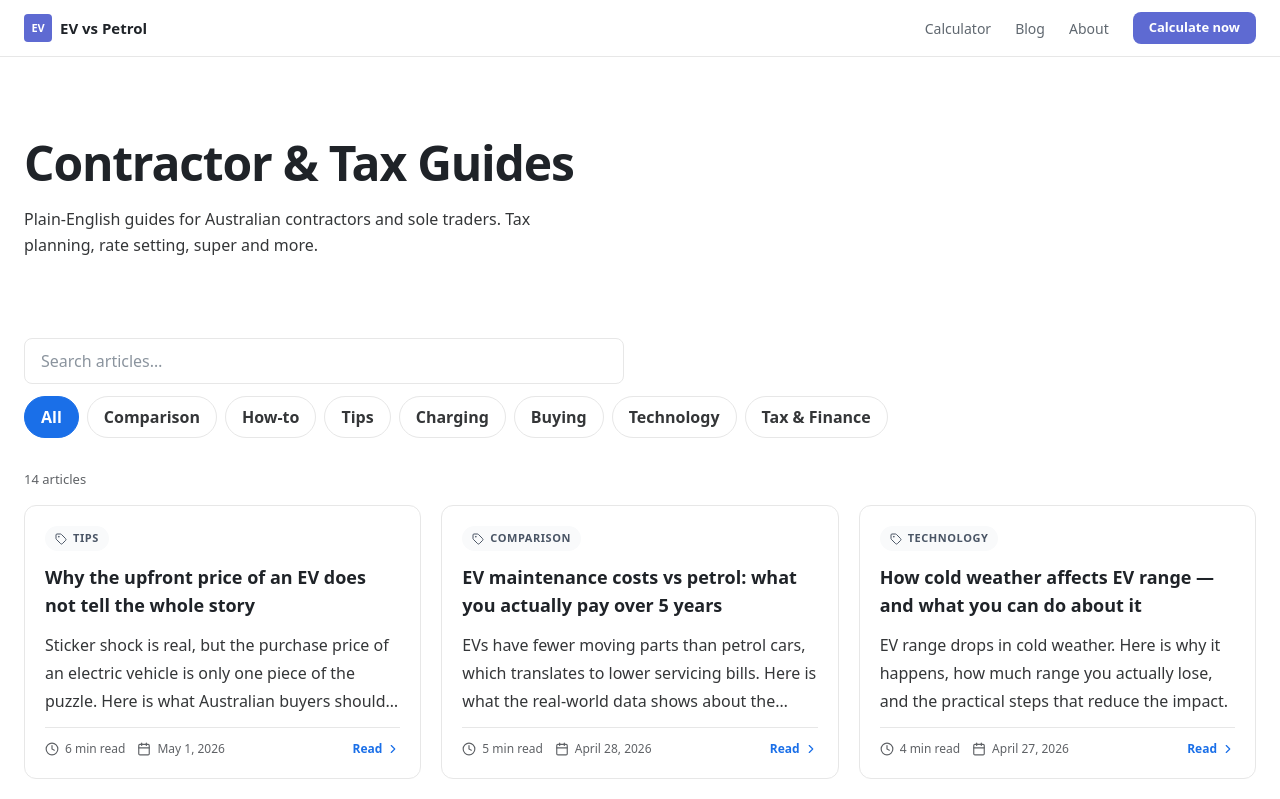
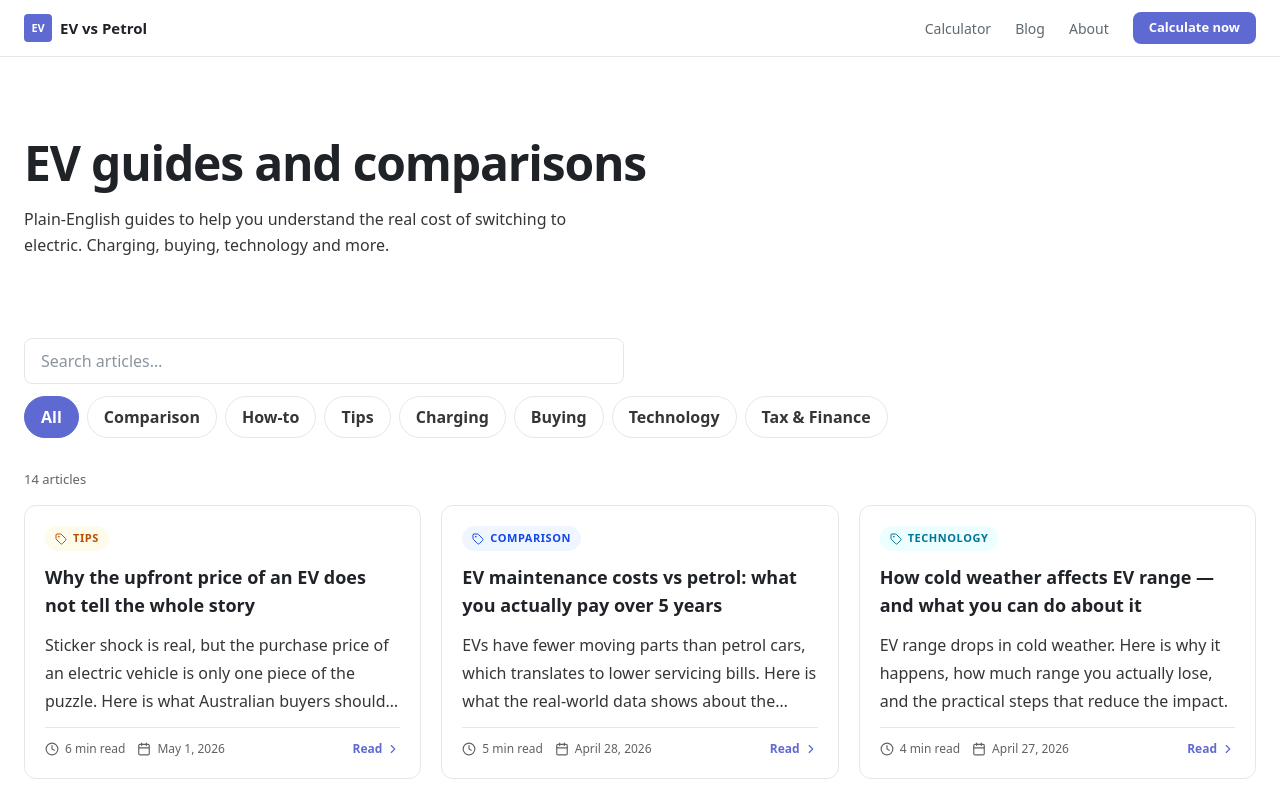
Before and after one commit to Utility-Websites-Agency/ev-vs-petrol-calc, a Next.js app: page /blog in a window 1280 px wide. Shown: the top 799 px of the page. Built offline with nearby package versions, Linux system fonts and the light colour scheme.

Commit message:
feat: fix blog hero copy and add category colors

```diff
--- a/app/blog/page.tsx
+++ b/app/blog/page.tsx
@@ -14,14 +14,12 @@ import { SiteNav } from "@/components/SiteNav";
 const ALL_CATEGORIES = ["All", ...Array.from(new Set(BLOG_POSTS.map((p) => p.category)))];
 
 const CATEGORY_COLORS: Record<string, string> = {
-  "Tax":             "bg-blue-50 text-blue-700",
-  "Contractor Pay":  "bg-purple-50 text-purple-700",
-  "Personal Finance":"bg-green-50 text-green-700",
-  "Tax Refund":      "bg-orange-50 text-orange-700",
-  "Tax Savings":     "bg-teal-50 text-teal-700",
-  "Superannuation":  "bg-indigo-50 text-indigo-700",
-  "Mortgage":        "bg-rose-50 text-rose-700",
-  "Work Planning":   "bg-amber-50 text-amber-700",
+  "Comparison":    "bg-blue-50 text-blue-700",
+  "Charging":      "bg-green-50 text-green-700",
+  "Buying":        "bg-purple-50 text-purple-700",
+  "Technology":    "bg-cyan-50 text-cyan-700",
+  "Tax & Finance": "bg-orange-50 text-orange-700",
+  "Tips":          "bg-amber-50 text-amber-700",
 };
 
 export default function BlogPage() {
@@ -76,10 +74,10 @@ const filtered = useMemo(() => {
             transition={{ duration: 0.4 }}
           >
             <h1 className="text-[32px] md:text-[48px] font-extrabold tracking-tight text-[#1f2328] leading-[1.1] mb-4">
-              Contractor &amp; Tax Guides
+              EV guides and comparisons
             </h1>
             <p className="text-[16px] text-[#343638] max-w-xl leading-relaxed">
-              Plain-English guides for Australian contractors and sole traders. Tax planning, rate setting, super and more.
+              Plain-English guides to help you understand the real cost of switching to electric. Charging, buying, technology and more.
             </p>
           </motion.div>
         </div>
@@ -96,7 +94,7 @@ const filtered = useMemo(() => {
               placeholder="Search articles…"
               value={search}
               onChange={(e) => setSearch(e.target.value)}
-              className="w-full max-w-[600px] rounded-lg border border-[#e7e7e7] bg-white px-4 py-2.5 text-[14px] text-[#1f2328] outline-none focus:border-[#1a6fe8] focus:ring-2 focus:ring-[#1a6fe8]/20 placeholder:text-[#8b949e]"
+              className="w-full max-w-[600px] rounded-lg border border-[#e7e7e7] bg-white px-4 py-2.5 text-[14px] text-[#1f2328] outline-none focus:border-[#5e6ad2] focus:ring-2 focus:ring-[#5e6ad2]/20 placeholder:text-[#8b949e]"
             />
             <div className="flex flex-wrap gap-2">
               {ALL_CATEGORIES.map((cat) => (
@@ -105,8 +103,8 @@ const filtered = useMemo(() => {
                   onClick={() => setActiveCategory(cat)}
                   className={`rounded-full px-4 py-2 text-[13px] font-semibold transition-colors border ${
                     activeCategory === cat
-                      ? "bg-[#1a6fe8] text-white border-[#1a6fe8]"
-                      : "bg-white text-[#343638] border-[#e7e7e7] hover:border-[#1a6fe8] hover:text-[#1a6fe8]"
+                      ? "bg-[#5e6ad2] text-white border-[#5e6ad2]"
+                      : "bg-white text-[#343638] border-[#e7e7e7] hover:border-[#5e6ad2] hover:text-[#5e6ad2]"
                   }`}
                 >
                   {cat}
@@ -136,7 +134,7 @@ const filtered = useMemo(() => {
                 >
                   <Link
                     href={`/blog/${post.slug}`}
-                    className="group flex flex-col h-full rounded-xl border border-[#e7e7e7] bg-white hover:border-[#1a6fe8]/40 hover:shadow-md transition-all duration-200 overflow-hidden"
+                    className="group flex flex-col h-full rounded-xl border border-[#e7e7e7] bg-white hover:border-[#5e6ad2]/40 hover:shadow-md transition-all duration-200 overflow-hidden"
                   >
                     <div className="flex flex-col flex-1 p-5 gap-3">
                       {/* Category */}
@@ -146,7 +144,7 @@ const filtered = useMemo(() => {
                       </span>
 
                       {/* Title */}
-                      <h2 className="text-[18px] font-bold text-[#1f2328] leading-[28px] group-hover:text-[#1a6fe8] transition-colors line-clamp-3">
+                      <h2 className="text-[18px] font-bold text-[#1f2328] leading-[28px] group-hover:text-[#5e6ad2] transition-colors line-clamp-3">
                         {post.title}
                       </h2>
 
@@ -167,7 +165,7 @@ const filtered = useMemo(() => {
                             {post.date}
                           </span>
                         </div>
-                        <span className="flex items-center gap-1 text-[12px] font-semibold text-[#1a6fe8] group-hover:gap-2 transition-all">
+                        <span className="flex items-center gap-1 text-[12px] font-semibold text-[#5e6ad2] group-hover:gap-2 transition-all">
                           Read <ChevronRight className="w-3.5 h-3.5" />
                         </span>
                       </div>
```
